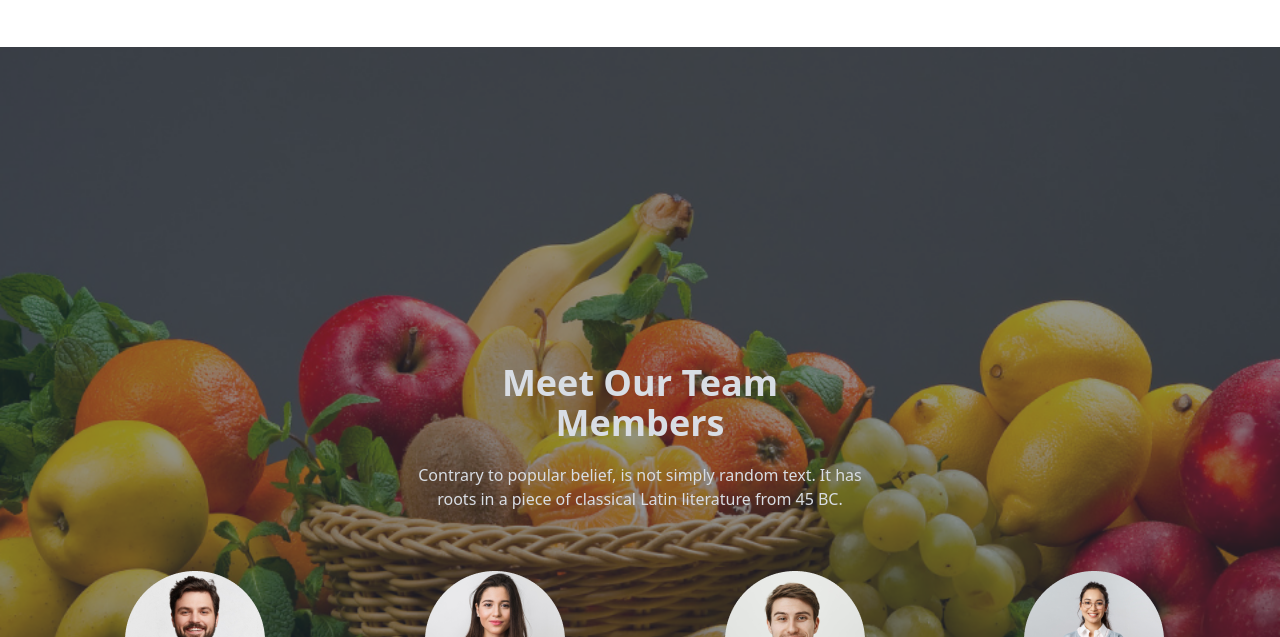
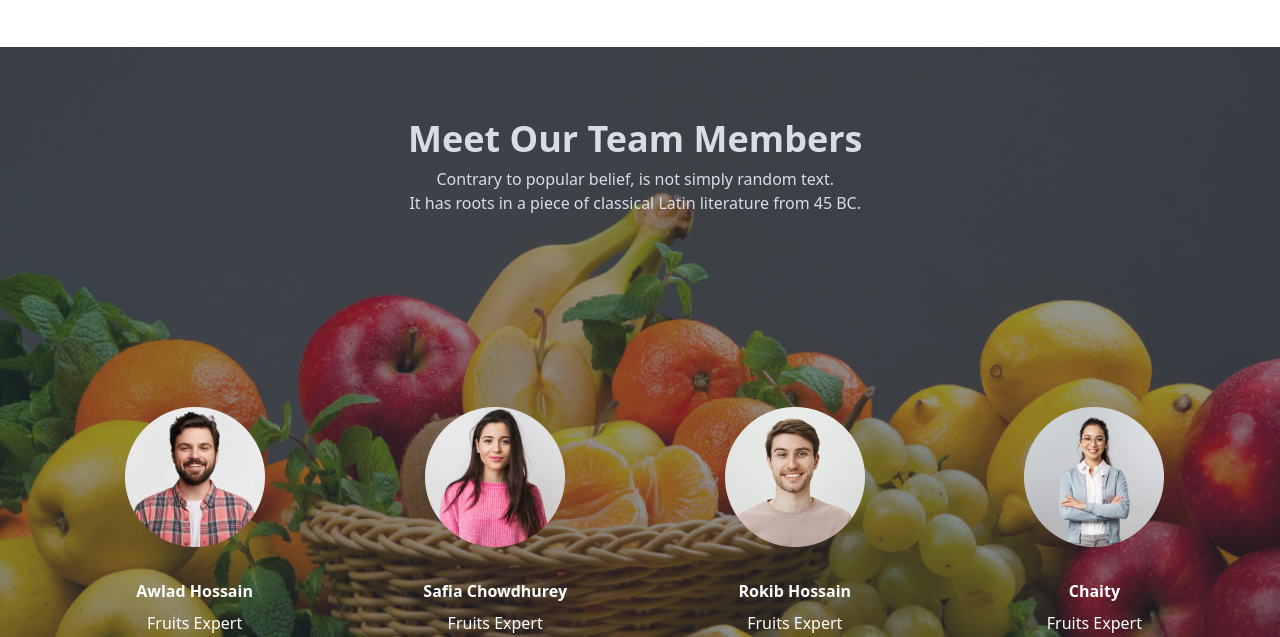
Before and after one commit to hafizit0754/fruits-burst, a plain HTML site: page index.html in a window 1280 px wide. Shown: the part 1530-2167 px from the top of the page. Drawn offline with nearby package versions, Linux system fonts and the light colour scheme.

Commit message:
team section

```diff
--- a/index.html
+++ b/index.html
@@ -259,18 +259,20 @@
         <div class="hero min-h-screen" style="background-image: url(./images/banner1.png);">
             <div class="hero-overlay bg-opacity-50"></div>
             <div class="hero-content text-center text-neutral-content">
-                <div class="max-w-md">
-                    <h1 class="mb-5 text-4xl font-bold">Meet Our Team Members</h1>
-                    <p class="mb-5 py-0">Contrary to popular belief, is not simply random text. It has roots in a piece of
+                <div class="max-w-md ">
+                    <div class="mt-10 absolute top-6 left-40 px-60 text-center px-10 mr-30 ">
+                    <h1 class="p-2 text-4xl font-bold">Meet Our Team Members</h1>
+                    <p class="">Contrary to popular belief, is not simply random text. <br> It has roots in a piece of
                         classical Latin literature from 45 BC.</p>
+                    </div>
                     <!-- card section -->
-                    <div class=" container mx-auto flex justify-evenly absolute left-1">
+                    <div class=" container flex justify-evenly absolute left-1 right-4 -mt-20">
                         <div class="card">
                             <figure class="px-10 pt-10">
                                 <img src="./images/member1.png" alt="Member" class="rounded-xl" />
                             </figure>
                             <div class="card-body">
-                                <h2 class="text-white">Awlad Hossain</h2>
+                                <h2 class="text-white font-bold">Awlad Hossain</h2>
                                 <p class="text-white ">Fruits Expert</p>
                                 <div class="flex flex-cols-1 gap-4 mx-10">
                                     <i class="fa-brands fa-facebook text-red-600"></i>
@@ -284,7 +286,7 @@
                                 <img src="./images/member2.png" alt="Member" class="rounded-xl"/>
                             </figure>
                             <div class="card-body text-center items-center">
-                                <h2 class="text-white">Safia Chowdhurey</h2>
+                                <h2 class="text-white font-bold">Safia Chowdhurey</h2>
                                 <p class="text-white">Fruits Expert</p>
                                 <div class="flex flex-cols-1 gap-4">
                                     <i class="fa-brands fa-facebook text-red-600"></i>
@@ -298,7 +300,7 @@
                                 <img src="./images/member3.png" alt="Member" class="rounded-xl" />
                             </figure>
                             <div class="card-body items-center text-center">
-                                <h2 class="text-white ">Rokib Hossain</h2>
+                                <h2 class="text-white font-bold">Rokib Hossain</h2>
                                 <p class="text-white">Fruits Expert</p>
                                 <div class="flex flex-cols-1 gap-4">
                                     <i class="fa-brands fa-facebook text-red-600"></i>
@@ -312,7 +314,7 @@
                                 <img src="./images/member4.png" alt="Member" class="rounded-xl" />
                             </figure>
                             <div class="card-body items-center text-center">
-                                <h2 class="text-white ">Chaity</h2>
+                                <h2 class="text-white font-bold">Chaity</h2>
                                 <p class="text-white">Fruits Expert</p>
                                 <div class="flex flex-cols-1 gap-4">
                                     <i class="fa-brands fa-facebook text-red-600"></i>
```
